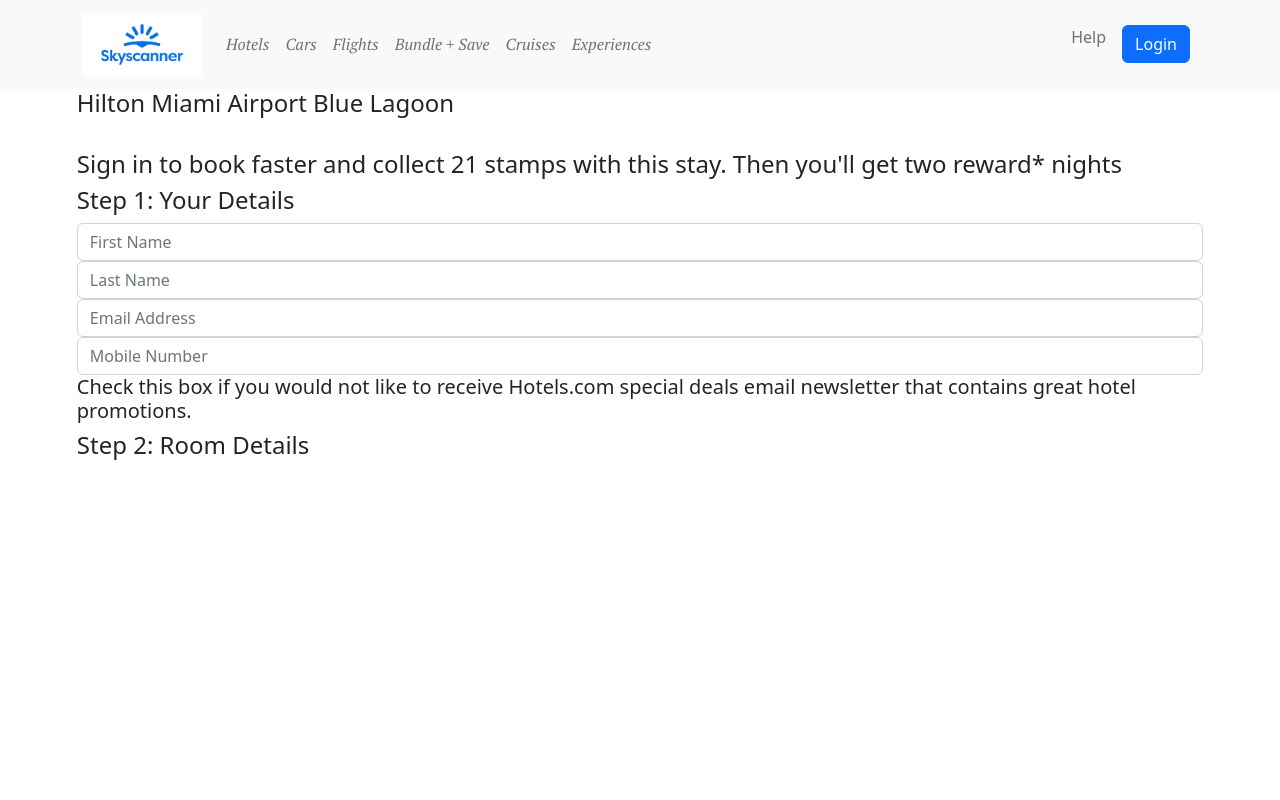
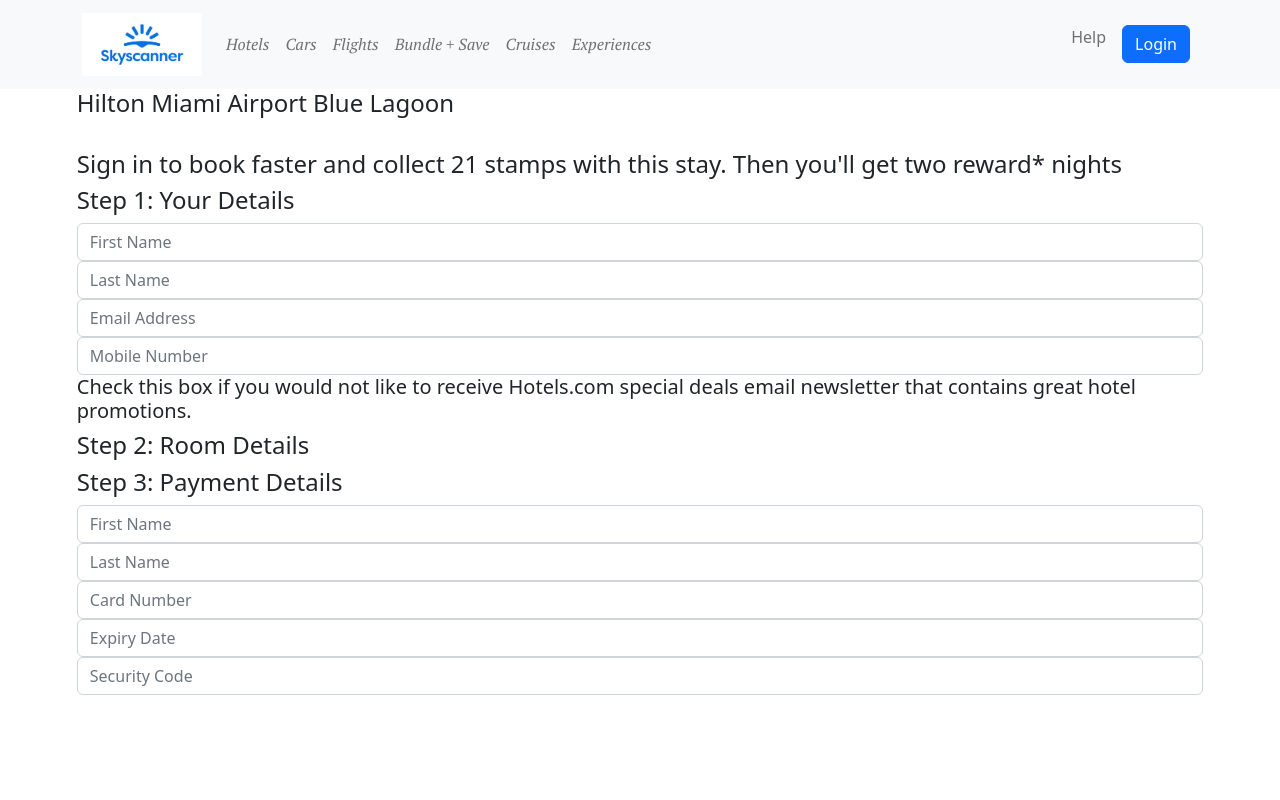
Before and after one commit to larryking01/SwiftStay_Client, a React (Create React App) app: page /book-hotel/1 in a window 1280 px wide. Shown: the top 800 px of the page. Built offline with nearby package versions, Linux system fonts and the light colour scheme; a web font is replaced by a local one.

Commit message:
payments

```diff
--- a/src/Routes/BookHotel.js
+++ b/src/Routes/BookHotel.js
@@ -69,6 +69,33 @@
 
                 </Row>
 
+                <Row>
+                    <h4>Step 3: Payment Details</h4>
+                    <Col>
+                        <Form>
+                            <Form.Control type='text' placeholder='First Name' />
+
+                            <Form.Control type='text' placeholder='Last Name' />
+
+                            <Form.Control type='text' placeholder='Card Number' />
+
+                            <Form.Control type='text' placeholder='Expiry Date' />
+
+                            <Form.Control type='text' placeholder='Security Code' />
+
+
+
+
+
+                        </Form>
+
+
+
+                    </Col>
+
+                </Row>
+
+
             </section>
 
             <section className='footer-gap'>
```
